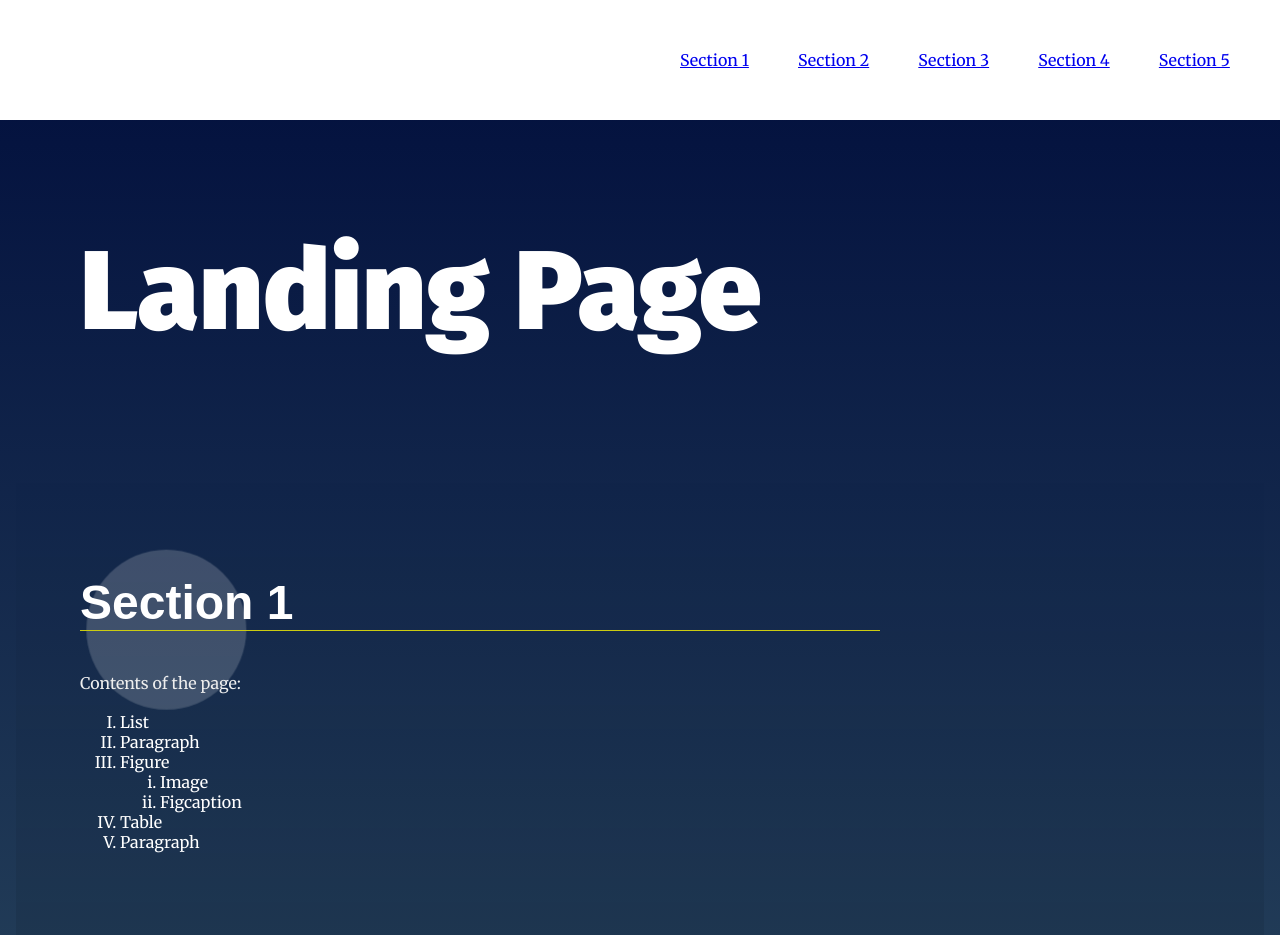
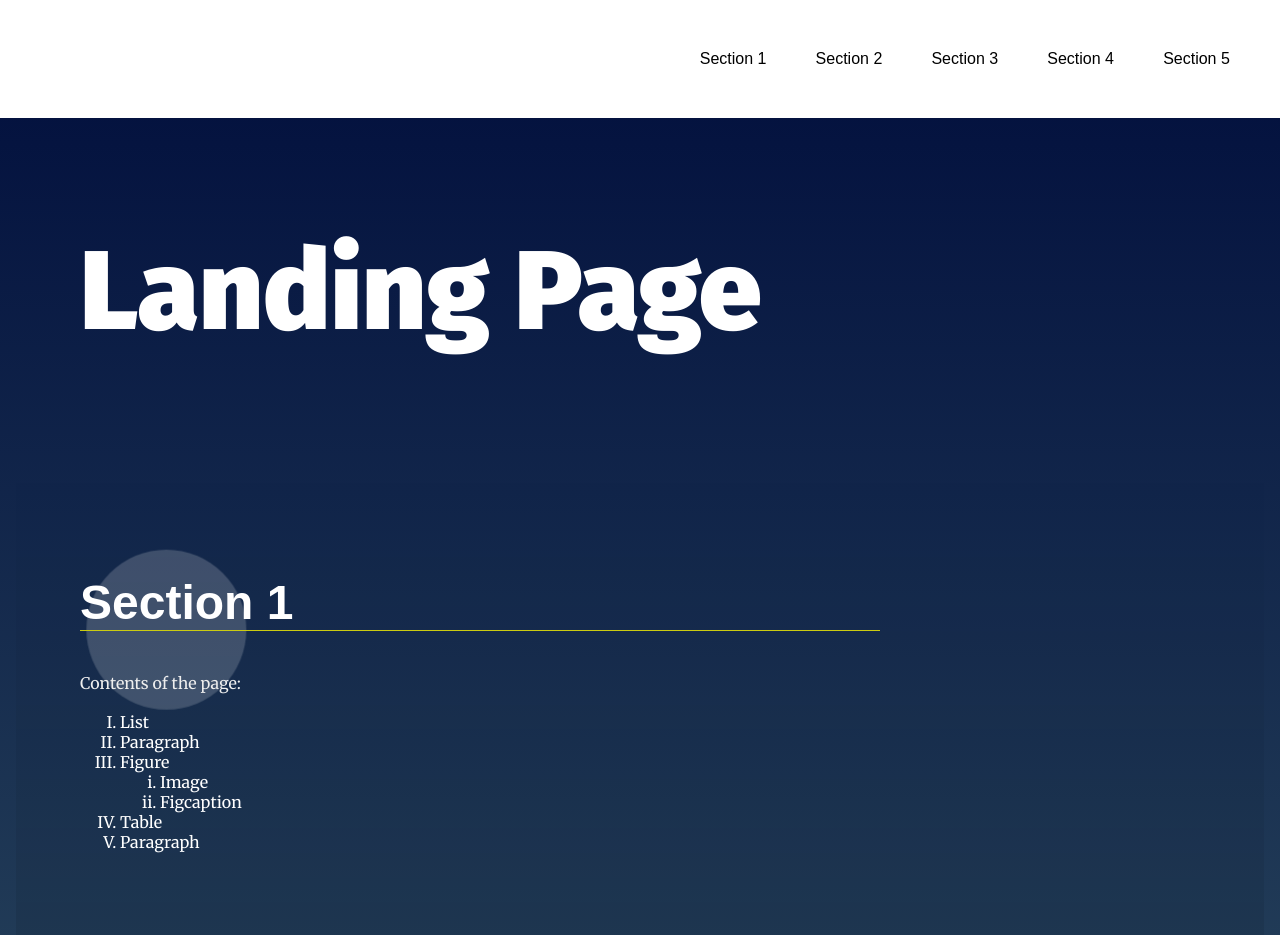
Before and after one commit to john-731/Landing-Page-Project, a plain HTML site: page index.html in a window 1280 px wide. Shown: the top 935 px of the page. Drawn offline with Linux system fonts and the light colour scheme.

Commit message:
Update styles.css

```diff
--- a/css/styles.css
+++ b/css/styles.css
@@ -89,6 +89,12 @@ section {
 .navbar__menu li {
     display: inline-flex;
     padding: 2%;
+}
+
+.navbar__menu li a {
+    color: black;
+    text-decoration: none;
+    font-family: sans-serif;
 }
 
 .navbar__menu .menu__link {
```
